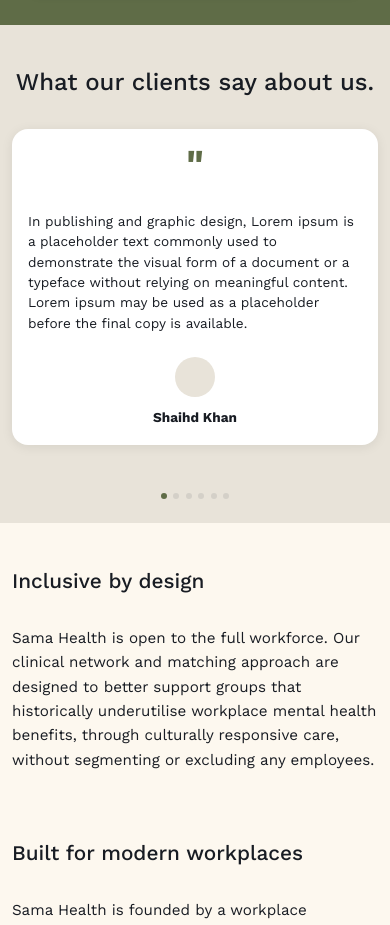
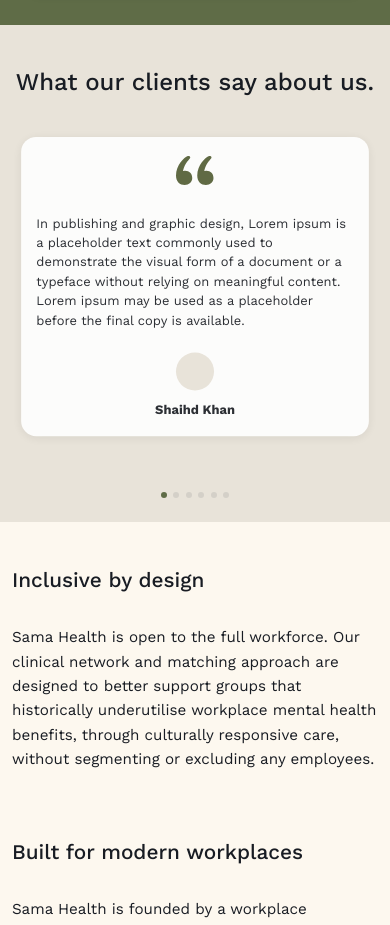
Before and after one commit to MubasharNazir/samaHealth3, a React (Create React App) app: page /for-organization in a window 390 px wide. Shown: the part 2660-3585 px from the top of the page. Built offline with nearby package versions, Linux system fonts and the light colour scheme; no server answers.

Commit message:
update samahealth

```diff
--- a/src/components/ForOrganization.js
+++ b/src/components/ForOrganization.js
@@ -273,7 +273,9 @@ const ForOrganization = () => {
           <div className={styles.testimonialsGrid}>
             {getVisibleTestimonials().map((testimonial, index) => (
               <div key={index} className={styles.testimonialCard}>
-                <div className={styles.quoteIcon}>"</div>
+                <div className={styles.quoteIcon}>
+                  <img src="/assets/Vector.svg" alt="Quote icon" />
+                </div>
                 <p className={styles.testimonialQuote}>{testimonial.quote}</p>
                 <div className={styles.testimonialAuthor}>
                   <div className={styles.authorAvatar}></div>
--- a/src/styles/ForOrganization.module.css
+++ b/src/styles/ForOrganization.module.css
@@ -424,20 +424,30 @@
   transition: transform 0.3s ease, box-shadow 0.3s ease;
 }
 
+.testimonialCard:nth-child(1),
+.testimonialCard:nth-child(3) {
+  transform: scale(0.95);
+  opacity: 0.9;
+}
+
 .testimonialCard:nth-child(2) {
-  transform: scale(1.05);
+  transform: scale(1);
   box-shadow: 0 8px 24px rgba(0, 0, 0, 0.12);
   z-index: 2;
 }
 
 .quoteIcon {
-  font-size: 5rem;
-  color: #5F6C47;
-  font-weight: 700;
-  line-height: 0.8;
+  display: flex;
+  justify-content: center;
+  align-items: center;
   margin-bottom: 1.5rem;
-  font-family: var(--font-work-sans);
   text-align: center;
+}
+
+.quoteIcon img {
+  width: 60px;
+  height: auto;
+  object-fit: contain;
 }
 
 .testimonialQuote {
@@ -850,8 +860,8 @@
     box-shadow: 0 2px 12px rgba(0, 0, 0, 0.08);
   }
 
-  .quoteIcon {
-    font-size: 4rem;
+  .quoteIcon img {
+    width: 50px;
   }
 
   .aboutSection {
@@ -974,8 +984,11 @@
   }
 
   .quoteIcon {
-    font-size: 2.5rem;
     margin-bottom: 1rem;
+  }
+
+  .quoteIcon img {
+    width: 40px;
   }
 
   .testimonialQuote {
@@ -1054,7 +1067,7 @@
     padding: 1rem 0.75rem;
   }
 
-  .quoteIcon {
-    font-size: 2rem;
+  .quoteIcon img {
+    width: 35px;
   }
 }
```
Also changed, not shown: public/assets/Vector.svg (added).
